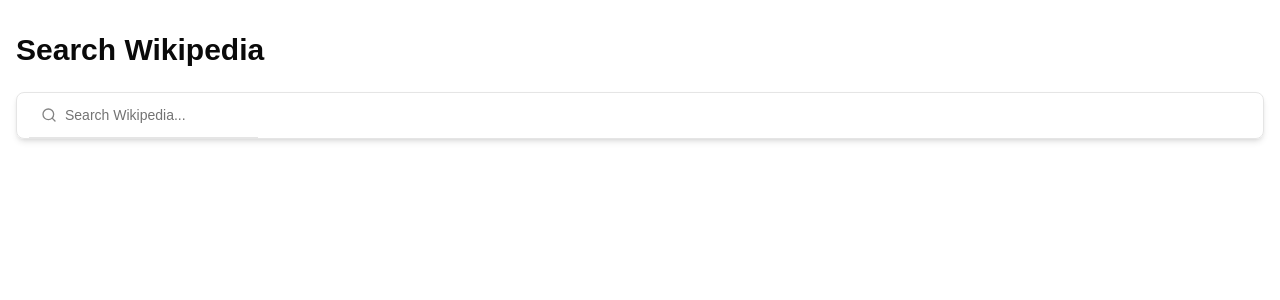
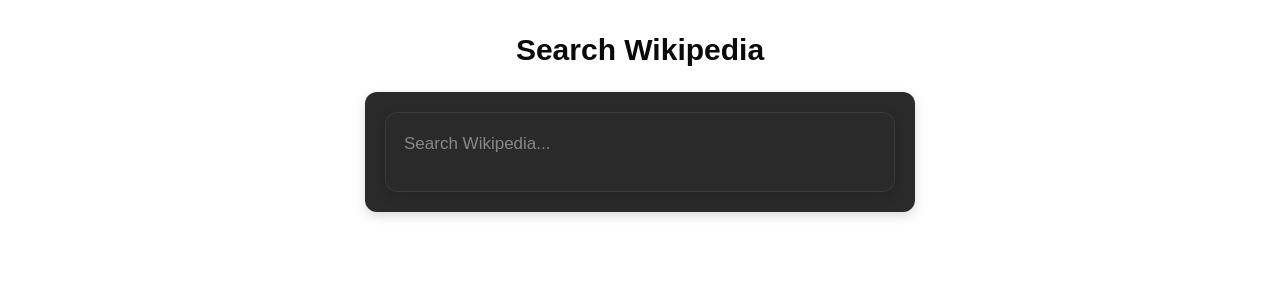
Before and after one commit to pcl-labs/Way-Back-Wiki, a Next.js app: page /search in a window 1280 px wide. Shown: the top 300 px of the page. Built offline with nearby package versions, Linux system fonts and the light colour scheme.

Commit message:
UI update Search Bar
-"dark" style added
-unable to apply blur to container padding

```diff
--- a/src/app/search/page.tsx
+++ b/src/app/search/page.tsx
@@ -4,7 +4,7 @@
 export default function SearchPage() {
   return (
     <div className="container mx-auto px-4 py-8">
-      <h1 className="text-3xl font-bold mb-6">Search Wikipedia</h1>
+      <h1 className="text-3xl font-bold mb-6" style={{ textAlign: 'center' }}>Search Wikipedia</h1>
       <Suspense fallback={<div>Loading search...</div>}>
         <SearchComponent />
       </Suspense>
--- a/src/components/SearchComponent.tsx
+++ b/src/components/SearchComponent.tsx
@@ -2,14 +2,9 @@
 
 import React, { useState, useEffect } from 'react';
 import { useSearchParams, useRouter } from 'next/navigation';
-import { Command} from 'cmdk';
+import { Command } from 'cmdk';
 import { useDebounce } from '@/lib/hooks';
-import {
-  CommandItem,
-  CommandInput,
-  CommandList,
-} from "@/components/ui/command"
-
+import styles from './cmdksearch.module.css';
 
 interface SearchResult {
   pageid: number;
@@ -22,6 +17,7 @@
   const router = useRouter();
   const initialQuery = searchParams.get('q') || '';
   const [query, setQuery] = useState(initialQuery);
+  const [isFocused, setIsFocused] = useState(false);
 
   const debouncedSearch = useDebounce(async (value: string) => {
     if (value) {
@@ -38,33 +34,41 @@
   }, [query, debouncedSearch]);
 
   return (
-    <Command className="rounded-lg border shadow-md w-full">
-    <div className="flex items-center border=b px-3 w-full">
-      <CommandInput
+    <div className={styles.pageContainer}>
+      <div className={`${styles.searchContainer} ${isFocused ? styles.focused : ''}`}>
+        <div className={styles.blurOverlay} />
+        <div className={styles.vercel}>
+        <Command className={styles['cmdk-root']}>
+          <div>
+            <Command.Input
+              className={styles['cmdk-input']}
               placeholder="Search Wikipedia..."
               value={query}
               onValueChange={(value: string) => {
                 setQuery(value)
                 router.push(`/search?q=${encodeURIComponent(value)}`, { scroll: false })
               }}
-        className="flex-1 outline-none border-none focus:ring-0 focus:outline-none"
+              onFocus={() => setIsFocused(true)}
+              onBlur={() => setIsFocused(false)}
             />
           </div>
-      <CommandList className="max-h-[300px] overflow-y-auto">
+          <Command.List className={styles['cmdk-list']}>
+            {results.length === 0 && query !== '' && (
+              <Command.Empty className={styles['cmdk-empty']}>No results found.</Command.Empty>
+            )}
             {results.map((result) => (
-            <CommandItem
+              <Command.Item
                 key={result.pageid}
                 onSelect={() => router.push(`/article/${result.pageid}`)}
-            className="px-2 py-1.5 text-sm cursor-pointer hover:bg-accent hover:text-accent-foreground"
+                className={styles['cmdk-item']}
               >
-              <span className="flex items-center">
-                  <span className="mr-2" aria-hidden="true">📚</span>
                 {result.title}
-                </span>
-              {result.title}
-            </CommandItem>
+              </Command.Item>
             ))}
-      </CommandList>
+          </Command.List>
         </Command>
+      </div>
+    </div>
+  </div>
   )
 }
--- /dev/null
+++ b/src/components/cmdksearch.module.css
@@ -0,0 +1,215 @@
+.pageContainer {
+  display: flex;
+  justify-content: center;
+  align-items: center;
+}
+
+.searchContainer {
+  position: relative;
+  width: 100%;
+  max-width: 550px;
+  background-color: #2a2a2a;
+  border-radius: 12px;
+  box-shadow: 0 4px 12px rgba(0, 0, 0, 0.15);
+  z-index: 10;
+  overflow: hidden;
+  padding: 20px;
+}
+
+  .blurOverlay {
+    position: fixed;
+    top: 0;
+    left: 0;
+    right: 0;
+    bottom: 0;
+    background-color: rgba(0, 0, 0, 0.5);
+    backdrop-filter: blur(5px);
+    opacity: 0;
+    visibility: hidden;
+    transition: opacity 0.3s ease, visibility 0.3s ease;
+    z-index: 5;
+  }
+
+  .focused .blurOverlay {
+    opacity: 1;
+    visibility: visible;
+  }
+
+  .unfocused .blurOverlay {
+    opacity: 0;
+    visibility: hidden;
+  }
+
+.container {
+    display: flex;
+    justify-content: center;
+    align-items: center;
+    min-height: 100vh;
+    background-color: #1a1a1a;
+  }
+
+  .vercel {
+    width: 100%;
+    max-width: 550px;
+    position: relative;
+    z-index: 10;
+  }
+
+  .vercel {
+    .cmdk-root {
+      max-width: 640px;
+      width: 100%;
+      padding: 10px;
+      background: #2a2a2a;
+      border-radius: 12px;
+      overflow: hidden;
+      font-family: var(--font-sans);
+      border: 1px solid #3a3a3a;
+      box-shadow: 0 4px 12px rgba(0, 0, 0, 0.15);
+      transition: transform 100ms ease;
+      outline: none;
+
+      .dark & {
+        background: rgba(22, 22, 22, 0.7);
+      }
+    }
+
+    .cmdk-input {
+      font-family: var(--font-sans);
+      border: none;
+      width: 100%;
+      font-size: 17px;
+      padding: 8px 8px 16px 8px;
+      outline: none;
+      background: #2a2a2a;
+      color: #ffffff;
+      border-bottom: 1px solid var(--gray6);
+      margin-bottom: 16px;
+      border-radius: 0;
+      box-sizing: border-box;
+      padding: 8px;
+
+      &::placeholder {
+        color: #888888;
+      }
+    }
+
+    .cmdk-vercel-badge {
+      height: 20px;
+      background: var(--grayA3);
+      display: inline-flex;
+      align-items: center;
+      padding: 0 8px;
+      font-size: 12px;
+      color: var(--grayA11);
+      border-radius: 4px;
+      margin: 4px 0 4px 4px;
+      user-select: none;
+      text-transform: capitalize;
+      font-weight: 500;
+    }
+
+    .cmdk-item {
+      cursor: pointer;
+      height: 48px;
+      border-radius: 8px;
+      font-size: 14px;
+      display: flex;
+      align-items: center;
+      gap: 8px;
+      padding: 0 16px;
+      color: #e0e0e0;
+      user-select: none;
+      will-change: background, color;
+      transition: all 150ms ease;
+      transition-property: none;
+      padding: 10px 0;
+
+      &[data-selected='true'] {
+        background: #3a3a3a;
+        color: #ffffff;
+      }
+
+      &[data-disabled='true'] {
+        color: #666666;
+        cursor: not-allowed;
+      }
+
+      &:active {
+        transition-property: background;
+        background: #444444;
+      }
+
+      & + .cmdk-item {
+        margin-top: 4px;
+      }
+
+      .cmdkItemIcon {
+        display: inline-block;
+        width: 18px;
+        height: 18px;
+      }
+    }
+
+    .cmdk-list {
+      height: min(330px, calc(var(--cmdk-list-height)));
+      max-height: 400px;
+      width: 100%;
+      overflow: auto;
+      overscroll-behavior: contain;
+      transition: 100ms ease;
+      transition-property: height;
+    }
+
+    .cmdk-vercel-shortcuts {
+      display: flex;
+      margin-left: auto;
+      gap: 8px;
+
+      .cmdkKbd {
+        font-family: var(--font-sans);
+        font-size: 12px;
+        min-width: 20px;
+        padding: 4px;
+        height: 20px;
+        border-radius: 4px;
+        color: var(--gray11);
+        background: var(--gray4);
+        display: inline-flex;
+        align-items: center;
+        justify-content: center;
+        text-transform: uppercase;
+      }
+    }
+
+    .cmdk-separator {
+      height: 1px;
+      width: 100%;
+      background: var(--gray5);
+      margin: 4px 0;
+    }
+
+    *:not([hidden]) + .cmdk-group {
+      margin-top: 8px;
+    }
+
+    .cmdk-group-heading {
+      user-select: none;
+      font-size: 12px;
+      color: var(--gray11);
+      padding: 0 8px;
+      display: flex;
+      align-items: center;
+      margin-bottom: 8px;
+    }
+
+    .cmdk-empty {
+      font-size: 14px;
+      display: flex;
+      align-items: center;
+      justify-content: center;
+      height: 48px;
+      white-space: pre-wrap;
+      color: #888888;
+    }
+  }
--- /dev/null
+++ b/src/styles/cmdksearch.css
@@ -0,0 +1,208 @@
+/* This is a simplified version of Wikipedia styles */
+.mw-parser-output {
+  font-family: -apple-system, BlinkMacSystemFont, 'Segoe UI', 'Roboto', 'Lato', 'Helvetica', 'Arial', sans-serif;
+  font-size: 14px;
+  line-height: 1.6;
+  margin: 0.5em 0;
+  color: #202122;
+}
+
+.mw-parser-output h1, .mw-parser-output h2, .mw-parser-output h3,
+.mw-parser-output h4, .mw-parser-output h5, .mw-parser-output h6 {
+  border-bottom: 1px solid #a2a9b1;
+  padding-bottom: 0.25em;
+  margin-top: 1em;
+  margin-bottom: 0.5em;
+}
+
+.mw-parser-output p {
+  margin: 0.5em 0;
+}
+
+.mw-parser-output a {
+  color: #0645ad;
+  text-decoration: none;
+}
+
+.mw-parser-output a:hover {
+  text-decoration: underline;
+}
+
+.mw-parser-output .infobox {
+  border: 1px solid #a2a9b1;
+  background-color: #f8f9fa;
+  color: black;
+  margin: 0.5em 0 0.5em 1em;
+  padding: 0.2em;
+  float: right;
+  clear: right;
+  font-size: 88%;
+  line-height: 1.5em;
+  width: 22em;
+}
+
+.mw-parser-output .thumbinner {
+  background-color: #f8f9fa;
+  border: 1px solid #c8ccd1;
+  font-size: 94%;
+  padding: 3px;
+  text-align: center;
+}
+
+/* Add more styles as needed */
+
+.vercel {
+  [cmdk-root] {
+    max-width: 640px;
+    width: 100%;
+    padding: 8px;
+    background: #ffffff;
+    border-radius: 12px;
+    overflow: hidden;
+    font-family: var(--font-sans);
+    border: 1px solid var(--gray6);
+    box-shadow: var(--cmdk-shadow);
+    transition: transform 100ms ease;
+    outline: none;
+
+    .dark & {
+      background: rgba(22, 22, 22, 0.7);
+    }
+  }
+
+  [cmdk-input] {
+    font-family: var(--font-sans);
+    border: none;
+    width: 100%;
+    font-size: 17px;
+    padding: 8px 8px 16px 8px;
+    outline: none;
+    background: var(--bg);
+    color: var(--gray12);
+    border-bottom: 1px solid var(--gray6);
+    margin-bottom: 16px;
+    border-radius: 0;
+
+    &::placeholder {
+      color: var(--gray9);
+    }
+  }
+
+  [cmdk-vercel-badge] {
+    height: 20px;
+    background: var(--grayA3);
+    display: inline-flex;
+    align-items: center;
+    padding: 0 8px;
+    font-size: 12px;
+    color: var(--grayA11);
+    border-radius: 4px;
+    margin: 4px 0 4px 4px;
+    user-select: none;
+    text-transform: capitalize;
+    font-weight: 500;
+  }
+
+  [cmdk-item] {
+    content-visibility: auto;
+
+    cursor: pointer;
+    height: 48px;
+    border-radius: 8px;
+    font-size: 14px;
+    display: flex;
+    align-items: center;
+    gap: 8px;
+    padding: 0 16px;
+    color: var(--gray11);
+    user-select: none;
+    will-change: background, color;
+    transition: all 150ms ease;
+    transition-property: none;
+
+    &[data-selected='true'] {
+      background: var(--grayA3);
+      color: var(--gray12);
+    }
+
+    &[data-disabled='true'] {
+      color: var(--gray8);
+      cursor: not-allowed;
+    }
+
+    &:active {
+      transition-property: background;
+      background: var(--gray4);
+    }
+
+    & + [cmdk-item] {
+      margin-top: 4px;
+    }
+
+    svg {
+      width: 18px;
+      height: 18px;
+    }
+  }
+
+  [cmdk-list] {
+    height: min(330px, calc(var(--cmdk-list-height)));
+    max-height: 400px;
+    overflow: auto;
+    overscroll-behavior: contain;
+    transition: 100ms ease;
+    transition-property: height;
+  }
+
+  [cmdk-vercel-shortcuts] {
+    display: flex;
+    margin-left: auto;
+    gap: 8px;
+
+    kbd {
+      font-family: var(--font-sans);
+      font-size: 12px;
+      min-width: 20px;
+      padding: 4px;
+      height: 20px;
+      border-radius: 4px;
+      color: var(--gray11);
+      background: var(--gray4);
+      display: inline-flex;
+      align-items: center;
+      justify-content: center;
+      text-transform: uppercase;
+    }
+  }
+
+  [cmdk-separator] {
+    height: 1px;
+    width: 100%;
+    background: var(--gray5);
+    margin: 4px 0;
+  }
+
+  *:not([hidden]) + [cmdk-group] {
+    margin-top: 8px;
+  }
+
+  [cmdk-group-heading] {
+    user-select: none;
+    font-size: 12px;
+    color: var(--gray11);
+    padding: 0 8px;
+    display: flex;
+    align-items: center;
+    margin-bottom: 8px;
+  }
+
+  [cmdk-empty] {
+    font-size: 14px;
+    display: flex;
+    align-items: center;
+    justify-content: center;
+    height: 48px;
+    white-space: pre-wrap;
+    color: var(--gray11);
+  }
+}
```
Lines whose indentation alone changed are shown as unchanged.
